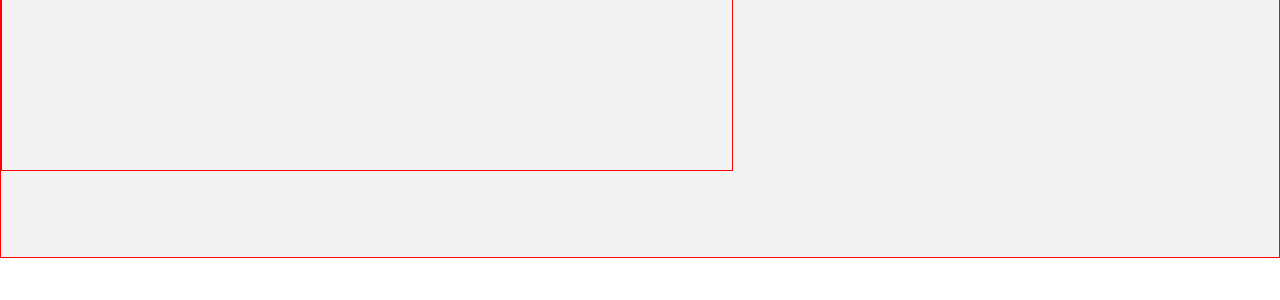
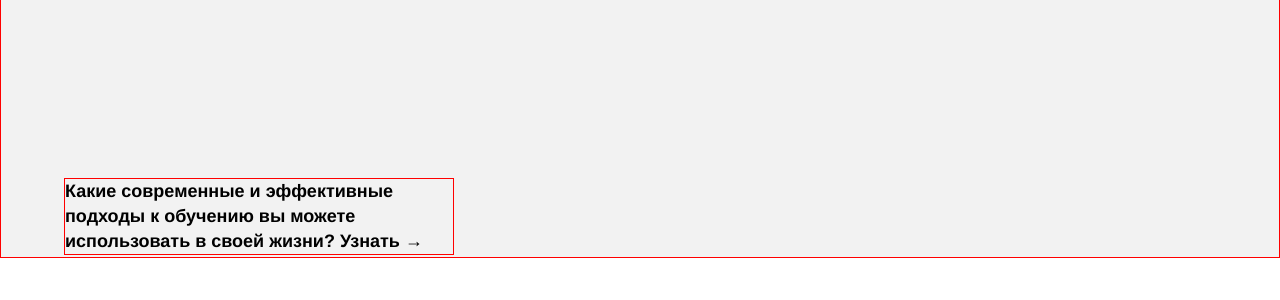
Before and after one commit to LaAnastasiaLa/how-to-learn, a plain HTML site: page index.html in a window 1280 px wide. Shown: the part 500-800 px from the top of the page. Drawn offline with Linux system fonts and the light colour scheme.

Commit message:
title and subtitle were added

```diff
--- a/index.html
+++ b/index.html
@@ -11,7 +11,10 @@
   <div class="page">
     <header class="header">
       <div class="logo logo_place_header"></div>
-      <h1 class="header header_title">Научиться учиться</h1>
+      <h1 class="header_title">Научиться учиться</h1>
+      <h2 class="header_subtitle">Какие современные и эффективные подходы
+        к обучению вы можете использовать в своей
+        жизни? Узнать &rarr;</h2>
     </header>
     <main class="content">
       <section class="description">
--- a/styles/style.css
+++ b/styles/style.css
@@ -18,7 +18,8 @@
 
   background-color: #f2f2f2;
   border: 1px solid red;
-
+  display: flex;
+  align-items: center;
 }
 
 .logo{
@@ -37,14 +38,30 @@
   left: 64px;
 }
 
-.header_title{
+.header_title{ /*почистить*/
+  position:absolute;
+  line-height: 96px;
+  border: 1px solid red;
   width: 730px;
-  height: 96px;
   font-size: 102px;
   font-style: bold;
   display: flex;
-  justify-content: center;
+  justify-content: space-between;
   left: 64px;
+
+}
+
+.header_subtitle{
+  position: absolute;
+  width: 388px;
+  line-height: 25px;
+  font-size: 18px;
+  font-style: normal;
+  position:absolute;
+  bottom: 30px;
+  left: 64px;
+  border: 1px solid red;
+  justify-content: space-between;
 }
 
 /* ниже мы привели пример двух селекторов, чтобы вы вспомнили запись элемента */
```
